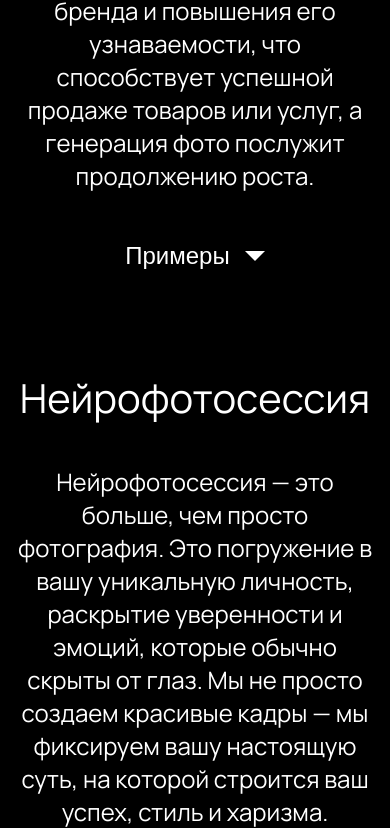
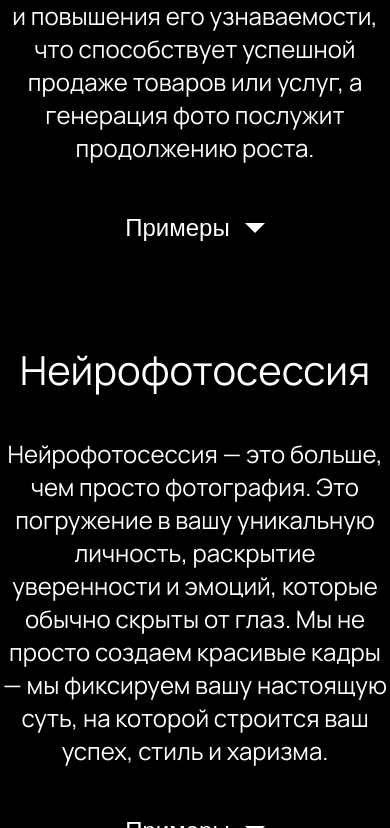
Before and after one commit to RustamSharipo/NeuroWeb, a plain HTML site: page index.html in a window 390 px wide. Shown: the part 1172-2000 px from the top of the page. Drawn offline with Linux system fonts and the light colour scheme.

Commit message:
Update media.css

```diff
--- a/styles/media.css
+++ b/styles/media.css
@@ -57,6 +57,7 @@
 @media(max-width: 720px){
     .container{
         max-width: 600px;
+        padding: 0;
     }
     .nav_ul{
         display: none;
@@ -74,7 +75,5 @@
     }
 }
 @media(max-width: 480px){
-    .container{
-        max-width: 430px;
-    }
+
 }
```
